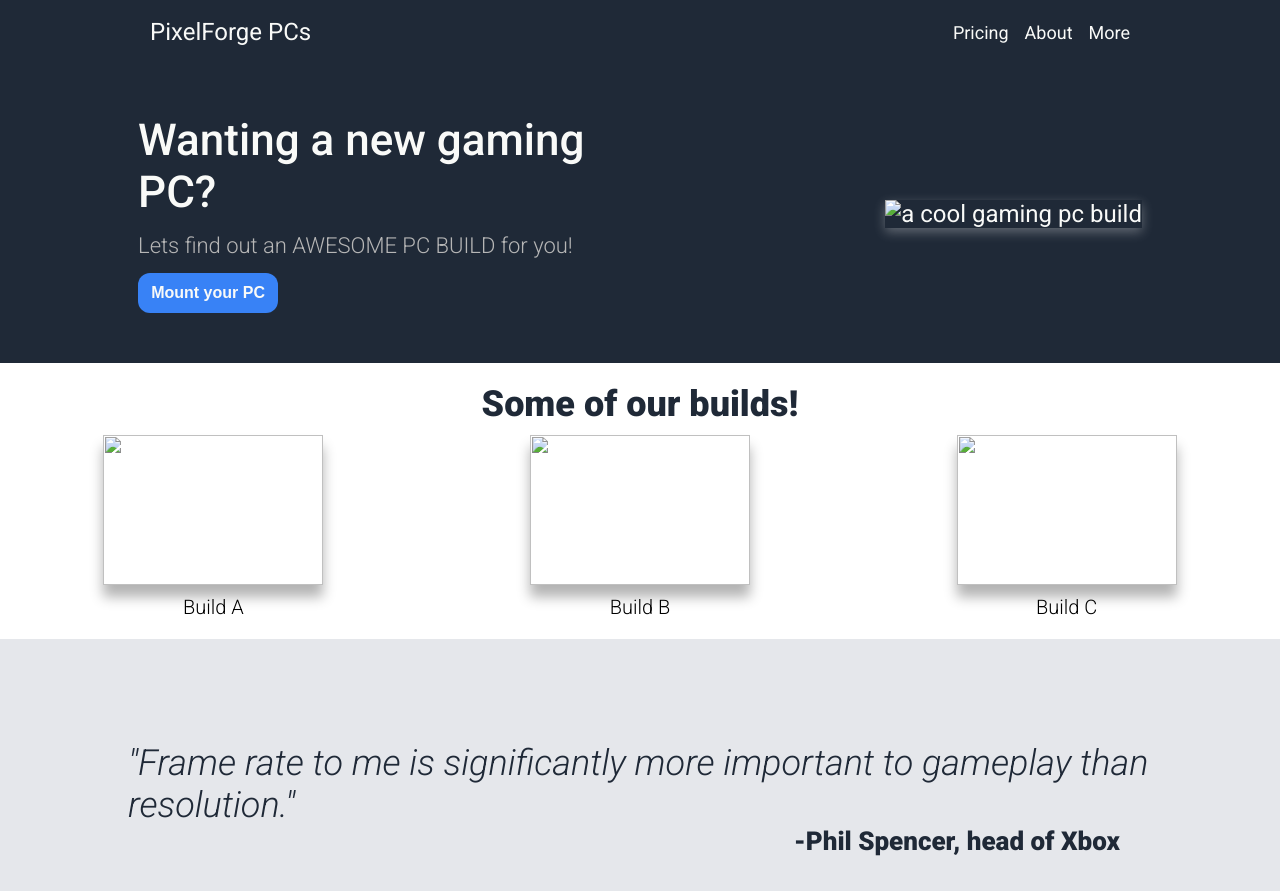
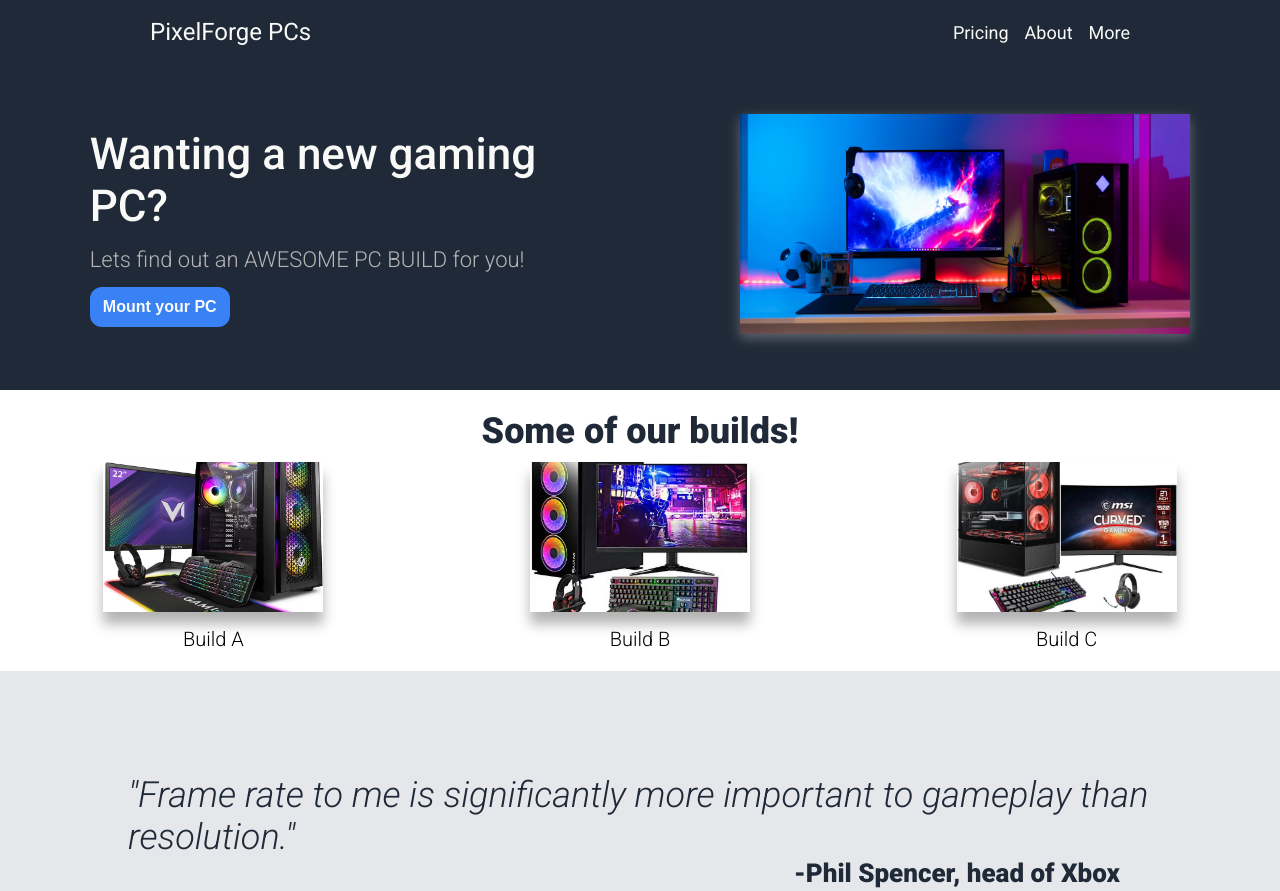
Before and after one commit to rhuanlucasdev/theodinproject-landing_page, a plain HTML site: page index.html in a window 1280 px wide. Shown: the top 891 px of the page. Drawn offline with Linux system fonts and the light colour scheme; the site is published under a folder, as on GitHub Pages, so addresses that start at the root find nothing.

Commit message:
Update index.html

```diff
--- a/index.html
+++ b/index.html
@@ -25,16 +25,16 @@
     <button class="b1">Mount your PC</button>
     </div>
     <div class="image">
-     <img class="imgitem1" alt = "a cool gaming pc build" src="/images/pc1.avif">
+     <img class="imgitem1" alt = "a cool gaming pc build" src="./images/pc1.avif">
      </div>
   </div>
   <div class="item2">
     <div class="subheader">Some of our builds!</div>
     <div class="imgholder">
 
-       <div><img src="/images/build_a.jpg"><div>Build A</div></div>
-       <div><img src="/images/build_b.avif"> <div>Build B</div></div>
-        <div><img src="/images/build_c.jpg"><div>Build C</div></div>
+       <div><img src="./images/build_a.jpg"><div>Build A</div></div>
+       <div><img src="./images/build_b.avif"> <div>Build B</div></div>
+        <div><img src="./images/build_c.jpg"><div>Build C</div></div>
 
 
     </div>
```
